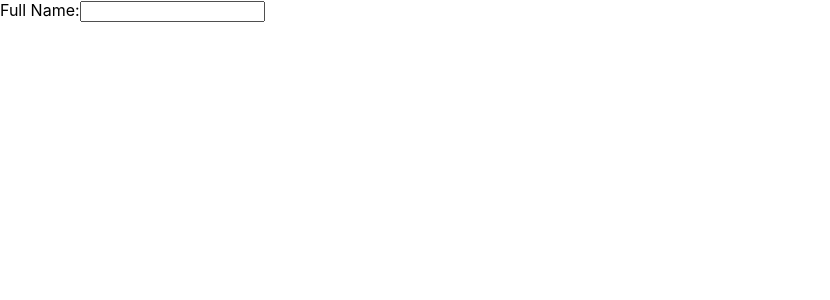
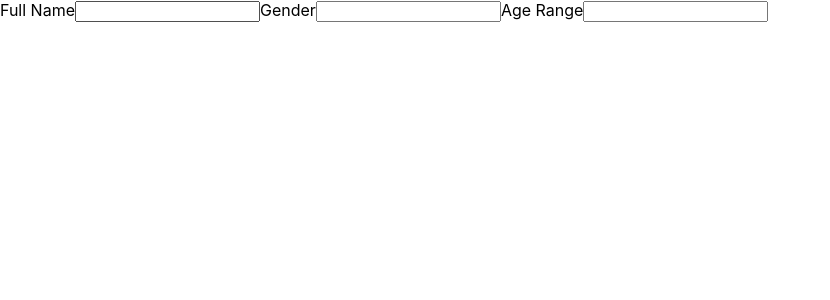
Before and after one commit to OpeDada/cacmusic, a Next.js app: page /registration in a window 1280 px wide. Shown: the top 300 px of the page, without its empty margins (0-830 px from the left). Built offline with nearby package versions, Linux system fonts and the light colour scheme.

Commit message:
implement form

```diff
--- a/pages/registration.js
+++ b/pages/registration.js
@@ -6,7 +6,15 @@ export default function Registration(){
     <div className="styles.container">
       <form>
         <label>
-          Full Name:
+          Full Name
+          <input type="text"></input>
+        </label>
+        <label>
+          Gender
+          <input type="text"></input>
+        </label>
+        <label>
+          Age Range
           <input type="text"></input>
         </label>
       </form>
```
